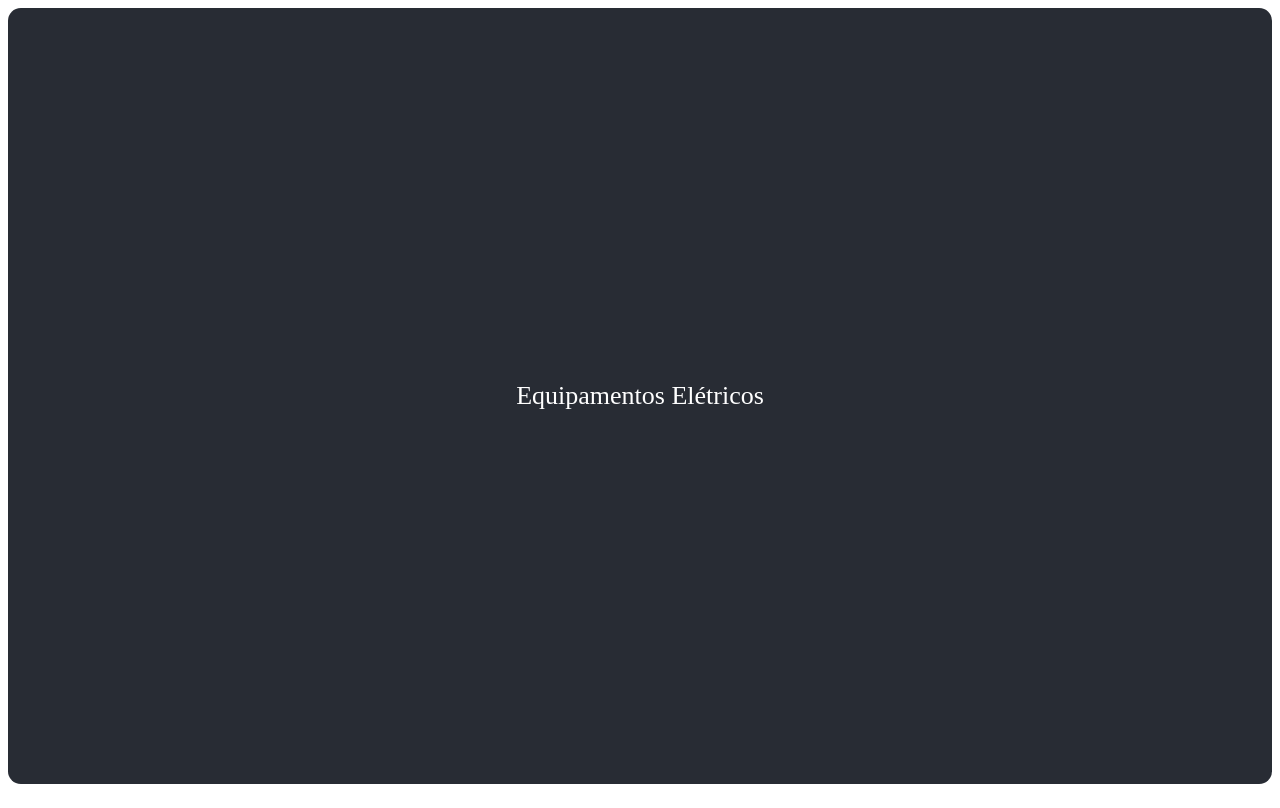
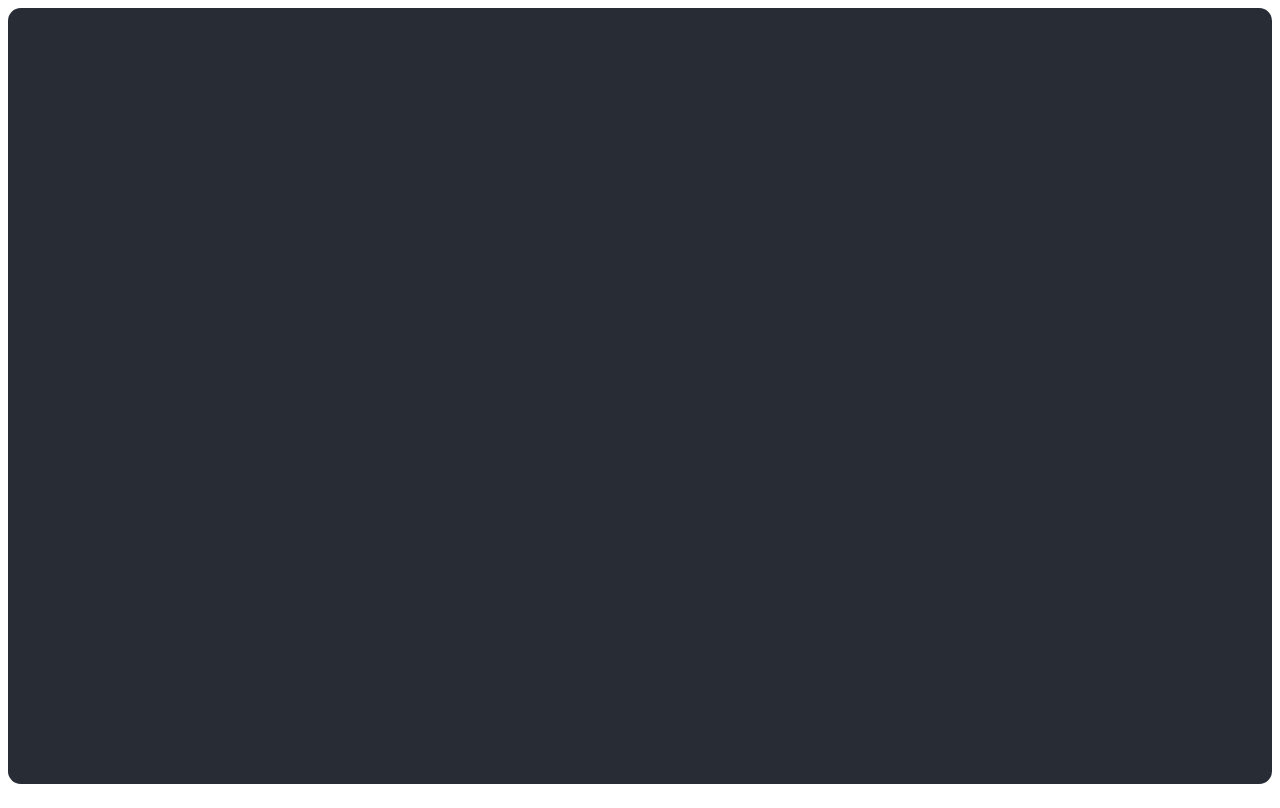
Before and after one commit to alexfariakof/equipamentos-eletricos, a React (Create React App) app: page / in a window 1280 px wide. Built offline with nearby package versions, Linux system fonts and the light colour scheme.

Commit message:
Initial commit feature/Create-Interface-to-Upload-Files

```diff
--- a/src/App.tsx
+++ b/src/App.tsx
@@ -3,7 +3,9 @@ import './App.css';
 const App = () => {
   return (
     <div className="app" data-testid="app">
-      <div className="app-body" data-testid="app-body">Equipamentos Elétricos</div>
+      <div className="app-body" data-testid="app-body">
+
+      </div>
     </div>
   );
 }
```
